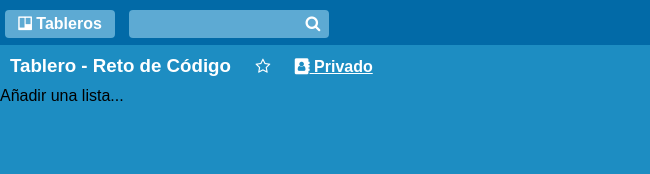
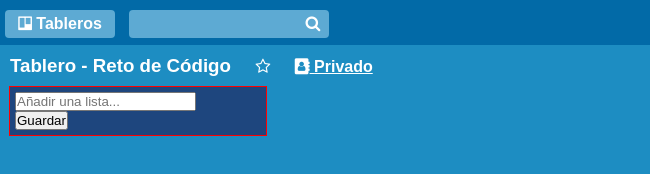
Before and after one commit to SilviaLu/Trello-reto-de-C-digo, a plain HTML site: page index.html in a window 1280 px wide. Shown: the full height of the page, 0-650 px from the left. Drawn offline with Linux system fonts and the light colour scheme.

Commit message:
añadiendo js interactivo en body

```diff
--- a/index.html
+++ b/index.html
@@ -4,8 +4,9 @@
     <meta charset="UTF-8">
     <meta name="viewport" content="width=device-width, initial-scale=1.0">
     <meta http-equiv="X-UA-Compatible" content="ie=edge">
-		<title>Document</title>
+		<title>Trello</title>
 		<link rel="stylesheet" href="assets/icons/font-awesome-4.7.0/css/font-awesome.min.css">
+		<link rel="icon" href="assets/images/ico_trello.ico">
 		<link rel="stylesheet" href="css/main.css">
 </head>
 <body>
@@ -49,28 +50,20 @@
 			<a class="rightMenu" href="#">
 					<i class="fa fa-minus" aria-hidden="true"></i>...Mostrar menú</a>
 		</section>
-		<section id="container">
-        <div id='boxAdd-js' class="boxAdd">
-            <span id='initialSpan'>Añadir una lista...</span>
-        </div>
-    </section>
-
-	<!-- comentado abajo -->
-
-		<script src="js/app.js"></script>
-
-</body>
-</html>
-
-	<!-- <section id="container">
+	<section id="container">
 			<div id='add-list-item'>
 					<form action="">
 						<div for="list-title"></div>
-						<input type="text" name='list-title' placeholder="Añadir una lista..."><br>
+							<input type="text" name='list-title' placeholder="Añadir una lista..."><br>
 						<button id='add-list-button'>Guardar</button>
 					</form>
 			</div>
 
 				<div id='list-items'>
 				</div>
-		</section> -->
+		</section>
+
+		<script src="js/app.js"></script>
+
+</body>
+</html>
```
Also changed, not shown: css/main.css (+1 -12 lines), js/app.js (+18 -10 lines), assets/images/ico_trello.ico (added), 1 other file.
